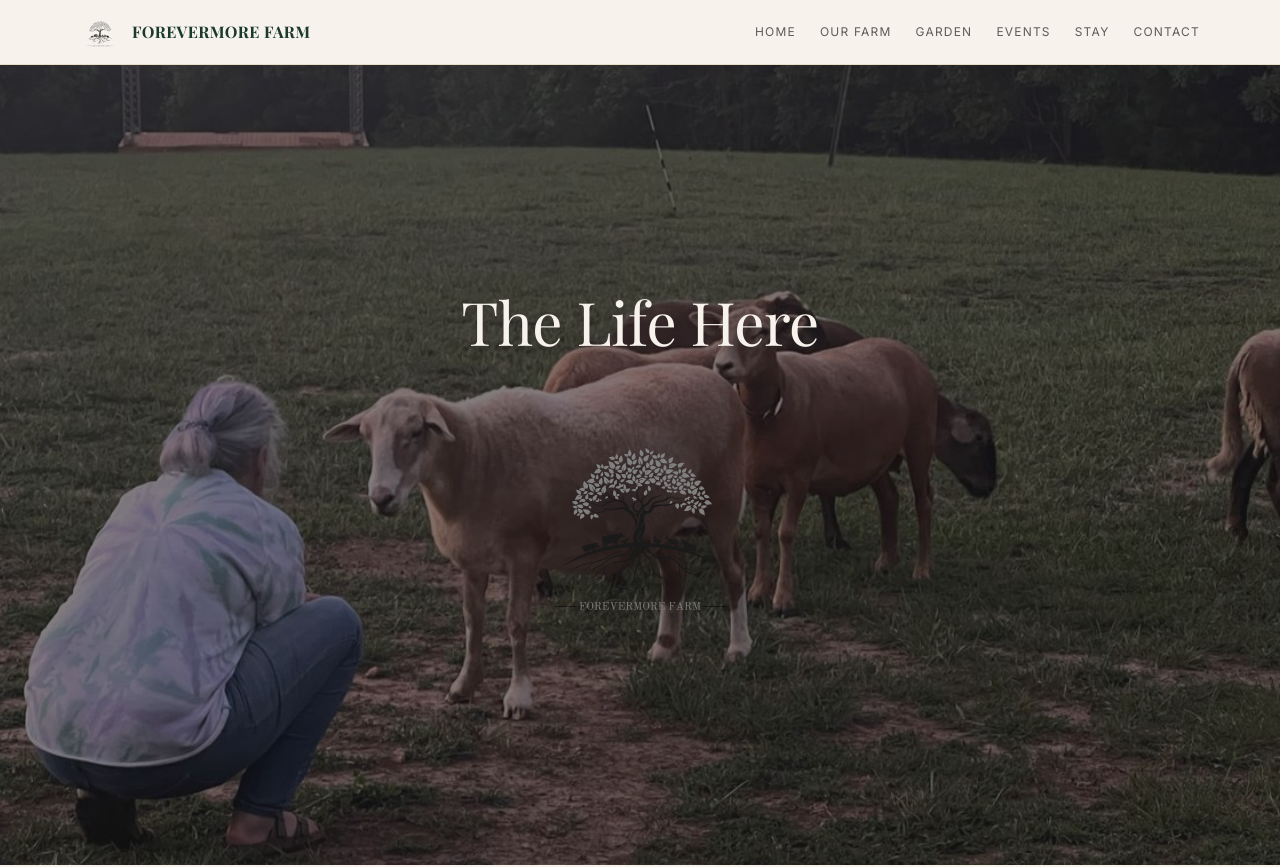
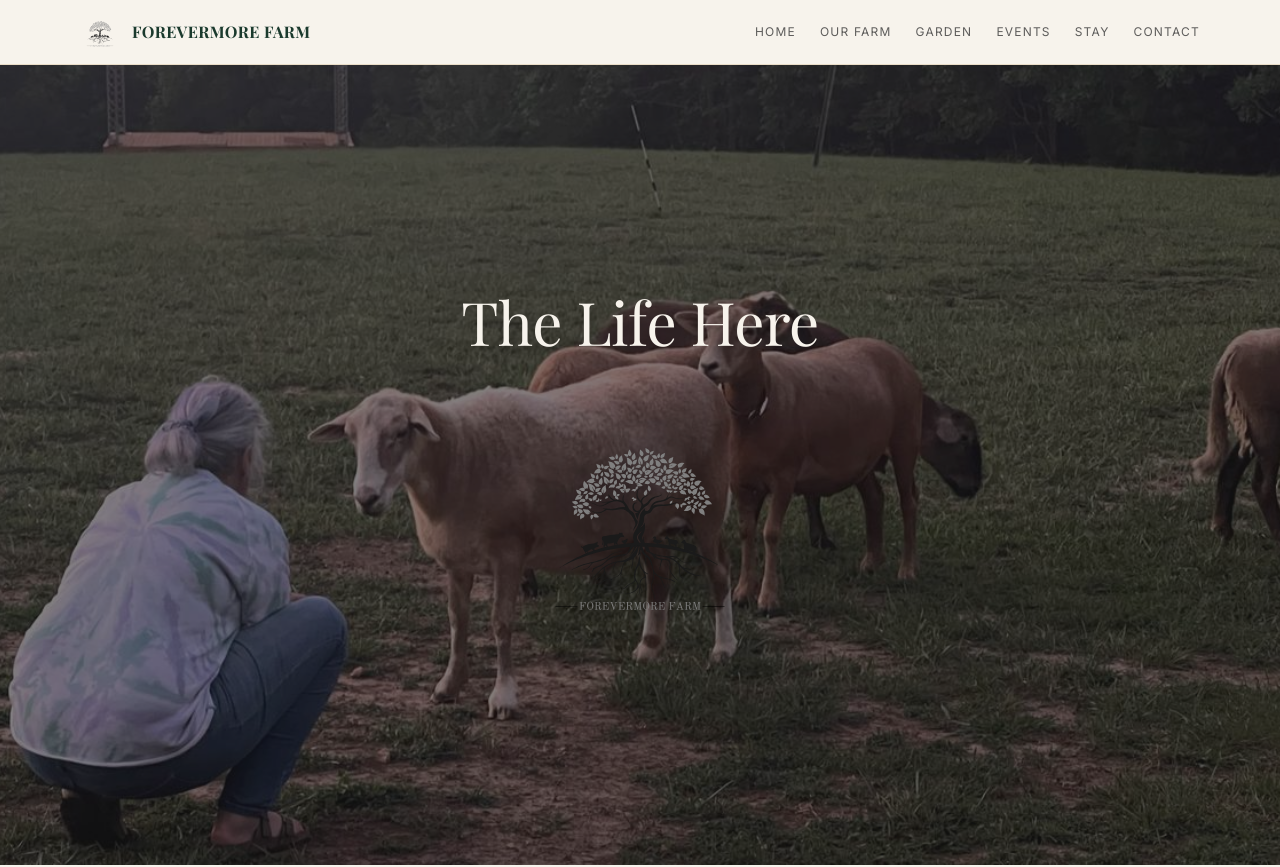
Before and after one commit to forevermore3333/forevermorefarm-website, a Next.js app: page /our-farm in a window 1280 px wide. Shown: the top 867 px of the page. Built offline with nearby package versions, Linux system fonts and the light colour scheme; a web font is replaced by a local one.

Commit message:
Hero: shift right to 70%

```diff
--- a/src/components/HeroSection.tsx
+++ b/src/components/HeroSection.tsx
@@ -30,7 +30,7 @@ export default function HeroSection({ title, subtitle, ctaText, ctaHref, bgImage
             src={bgImage}
             alt=""
             fill
-            className="object-cover object-[60%_70%]"
+            className="object-cover object-[70%_70%]"
             priority
           />
         </motion.div>
```
